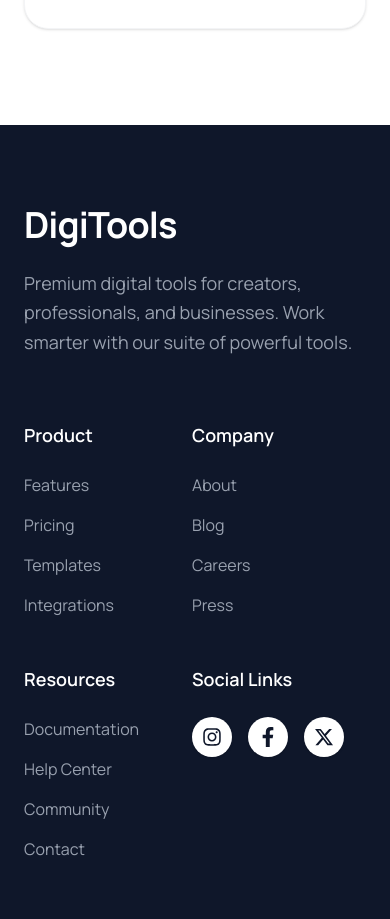
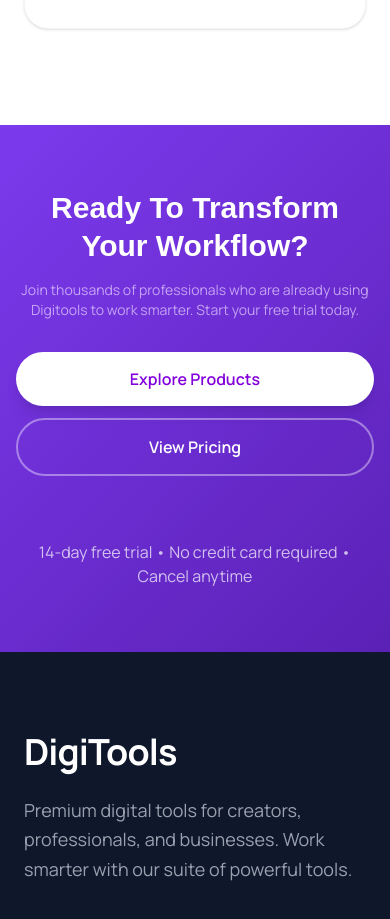
Before and after one commit to Galib-272/Assignment-6, a React (Vite) app: page / in a window 390 px wide. Shown: the part 5080-5999 px from the top of the page. Built offline with nearby package versions, Linux system fonts and the light colour scheme.

Commit message:
CTA banner section design finished

```diff
--- a/src/App.jsx
+++ b/src/App.jsx
@@ -7,6 +7,7 @@ import Banner from "./components/Banner";
 import Stats from "./components/Stats";
 import Steps from "./components/Steps";
 import Pricing from "./components/Pricing";
+import CTABanner from "./components/CTABanner";
 import Footer from "./components/Footer";
 
 function App() {
@@ -39,6 +40,7 @@ function App() {
       <Stats />
       <Steps />
       <Pricing />
+      <CTABanner />
       <Footer />
 
       <ToastContainer
--- /dev/null
+++ b/src/components/CTABanner.jsx
@@ -0,0 +1,33 @@
+const CTABanner = () => {
+  return (
+    <section
+      className="py-16 px-4 text-center"
+      style={{
+        background: "linear-gradient(135deg, #7c3aed 0%, #5b21b6 100%)",
+      }}
+    >
+      <div className="max-w-2xl mx-auto">
+        <h2
+          className="text-3xl md:text-4xl font-extrabold text-white mb-4 leading-tight"
+          style={{ fontFamily: "Sora, sans-serif" }}
+        >
+          Ready To Transform Your Workflow?
+        </h2>
+        <p className="text-purple-200 text-sm md:text-base mb-8 max-w-lg mx-auto opacity-70">
+          Join thousands of professionals who are already using Digitools to work smarter. Start your free trial today.
+        </p>
+        <div className="flex flex-col sm:flex-row gap-3 justify-center">
+          <button className="btn bg-white text-purple-700 font-semibold rounded-full px-4 py-3.75 border-0 hover:bg-purple-50 shadow-lg">
+            Explore Products
+          </button>
+          <button className="btn bg-transparent text-white font-semibold rounded-full px-4 py-3.75 border-2 border-white/40 hover:bg-white/10">
+            View Pricing
+          </button>
+        </div>
+        <p className="text-white mt-16 opacity-70">14-day free trial • No credit card required • Cancel anytime</p>
+      </div>
+    </section>
+  );
+};
+
+export default CTABanner;
```
